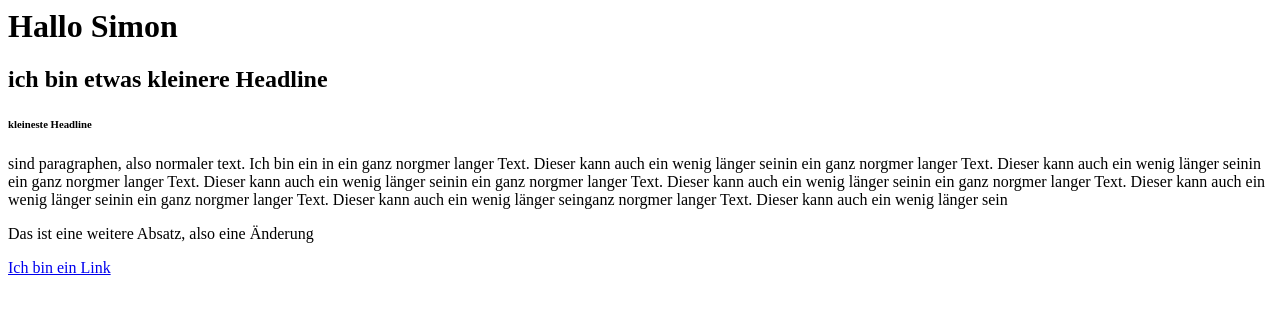
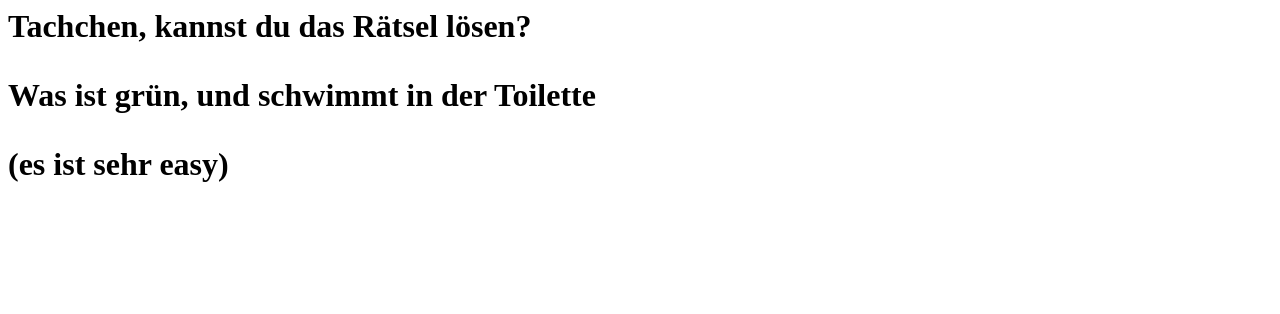
Before and after one commit to levikovacsberlin/erstewebsite, a plain HTML site: page index.html in a window 1280 px wide. Drawn offline with Linux system fonts and the light colour scheme.

Commit message:
eine 3. Änderung

```diff
--- a/index.html
+++ b/index.html
@@ -1,9 +1,5 @@
-<h1>Hallo Simon</h1>
-<h2>ich bin etwas kleinere Headline</h2>
-<h6>kleineste Headline</h6>
+<h1> Tachchen, kannst du das Rätsel lösen?
 
-<p>sind paragraphen, also normaler text. Ich bin ein in ein ganz norgmer langer Text. Dieser kann auch ein wenig länger seinin ein ganz norgmer langer Text. Dieser kann auch ein wenig länger seinin ein ganz norgmer langer Text. Dieser kann auch ein wenig länger seinin ein ganz norgmer langer Text. Dieser kann auch ein wenig länger seinin ein ganz norgmer langer Text. Dieser kann auch ein wenig länger seinin ein ganz norgmer langer Text. Dieser kann auch ein wenig länger seinganz norgmer langer Text. Dieser kann auch ein wenig länger sein</p>
 
-<p>Das ist eine weitere Absatz, also eine Änderung</p>
-
-<a href="https://www.google.de">Ich bin ein Link</a>
+<p> Was ist grün, und schwimmt in der Toilette
+<p> (es ist sehr easy) </p>
```
